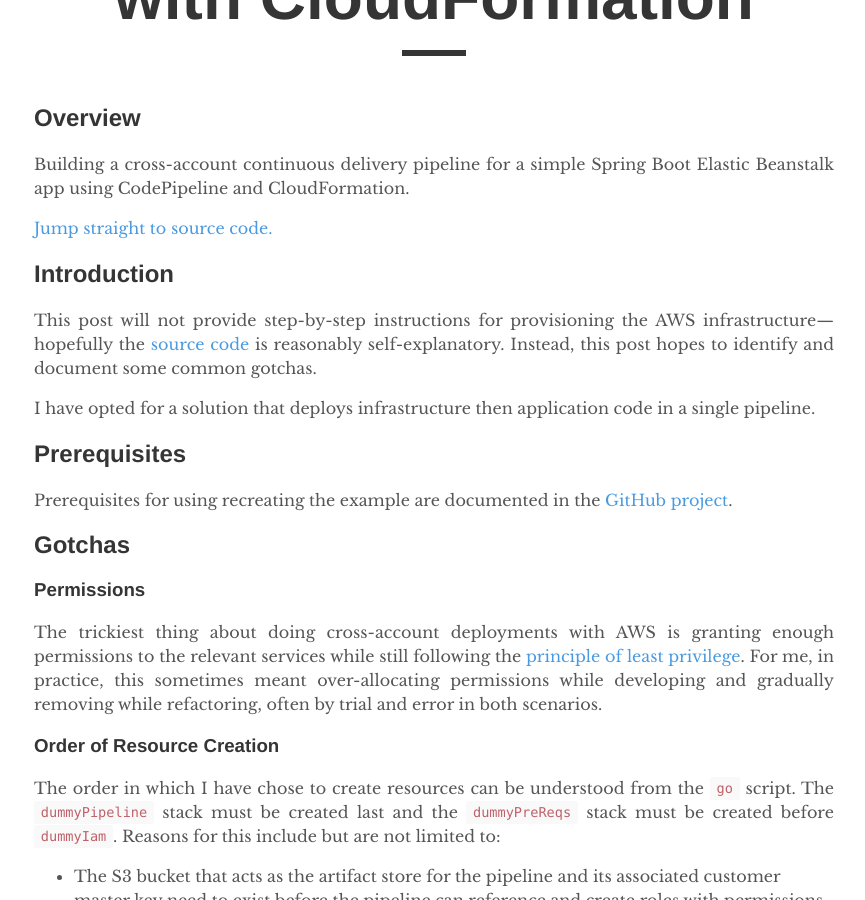
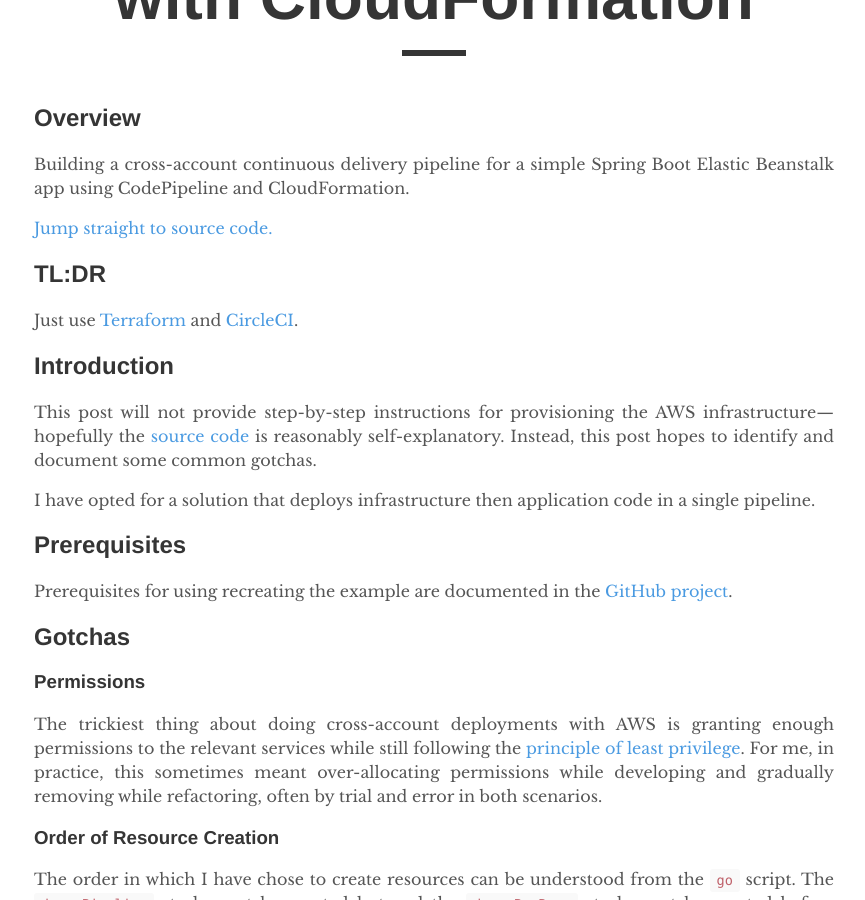
Before and after one commit to blairnangle/blairnangle.github.io, a Jekyll site: the page built from _posts/2020-05-10-gotchas-elastic-beanstalk-cross-account-cloudformation-codepipeline.md, in a window 1280 px wide and 900 px high, scrolled down 435 px. Shown: the whole window, without its empty margins (206-1071 px from the left). Built offline with Jekyll 4.4.1, drawn with Linux system fonts in a browser that asks for light colours.

Commit message:
Add TL;DR for ElasticBeanstalk post

```diff
--- a/_posts/2020-05-10-gotchas-elastic-beanstalk-cross-account-cloudformation-codepipeline.md
+++ b/_posts/2020-05-10-gotchas-elastic-beanstalk-cross-account-cloudformation-codepipeline.md
@@ -9,6 +9,10 @@
 and CloudFormation.
 
 [Jump straight to source code.](https://github.com/blairnangle/example-elastic-beanstalk-cross-account-codepipeline-cloudformation)
+
+## TL:DR
+
+Just use [Terraform](https://www.terraform.io) and [CircleCI](https://circleci.com).
 
 ## Introduction
 
```
